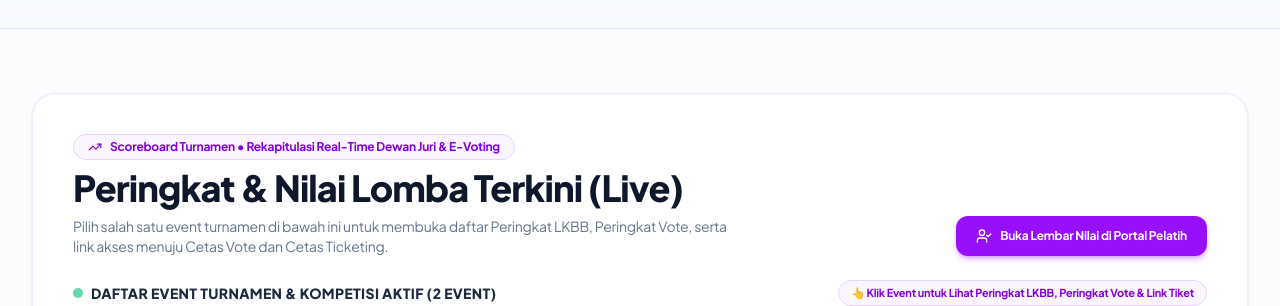
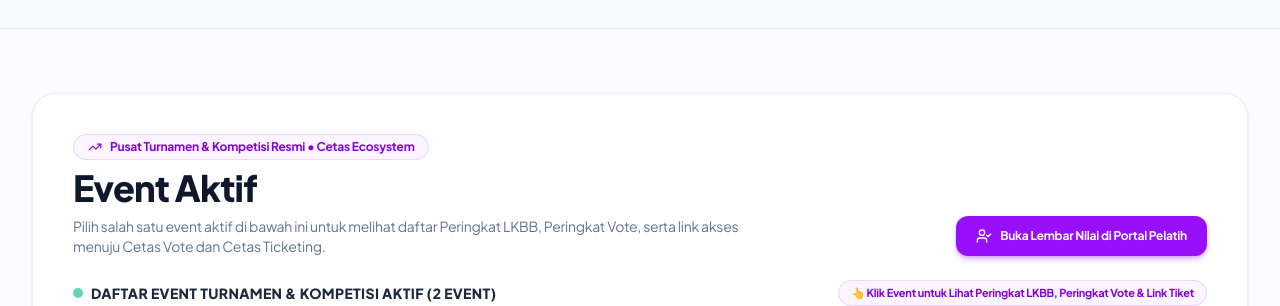
Before and after one commit to cetasgrup-21/CETAS-FIX, a Next.js app: page / in a window 1280 px wide. Shown: the part 920-1226 px from the top of the page. Built offline with nearby package versions, Linux system fonts and the light colour scheme.

Commit message:
style(home): rename scoreboard section header to Event Aktif

```diff
--- a/src/app/page.tsx
+++ b/src/app/page.tsx
@@ -360,17 +360,17 @@
             <div className="space-y-2">
               <div className="inline-flex items-center gap-2 rounded-full bg-purple-50 text-purple-700 px-3.5 py-1 text-xs font-bold border border-purple-200">
                 <TrendingUp className="h-3.5 w-3.5" />
-                Scoreboard Turnamen • Rekapitulasi Real-Time Dewan Juri & E-Voting
+                {activeHomeEvent
+                  ? "Scoreboard Turnamen • Rekapitulasi Real-Time Dewan Juri & E-Voting"
+                  : "Pusat Turnamen & Kompetisi Resmi • Cetas Ecosystem"}
               </div>
               <h2 className="text-2xl sm:text-4xl font-black text-slate-900 tracking-tight">
-                {activeHomeEvent
-                  ? activeHomeEvent.title
-                  : "Peringkat & Nilai Lomba Terkini (Live)"}
+                {activeHomeEvent ? activeHomeEvent.title : "Event Aktif"}
               </h2>
               <p className="text-xs sm:text-sm text-slate-500 max-w-2xl">
                 {activeHomeEvent
                   ? "Menampilkan daftar Peringkat LKBB (Cetas.Score), Peringkat Vote Publik (Cetas Vote), serta tautan langsung menuju bilik Cetas Vote dan pembelian tiket Cetas Ticketing untuk event ini."
-                  : "Pilih salah satu event turnamen di bawah ini untuk membuka daftar Peringkat LKBB, Peringkat Vote, serta link akses menuju Cetas Vote dan Cetas Ticketing."}
+                  : "Pilih salah satu event aktif di bawah ini untuk melihat daftar Peringkat LKBB, Peringkat Vote, serta link akses menuju Cetas Vote dan Cetas Ticketing."}
               </p>
             </div>
 
```
